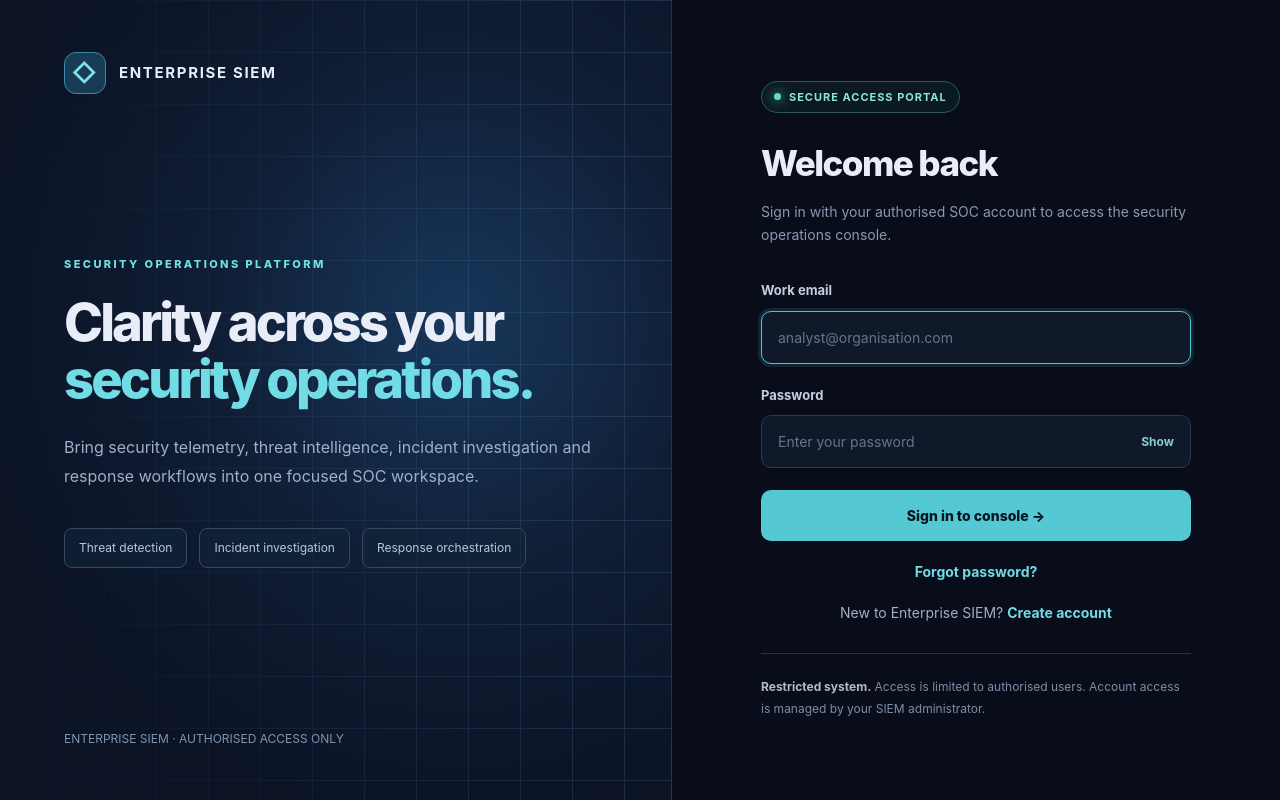
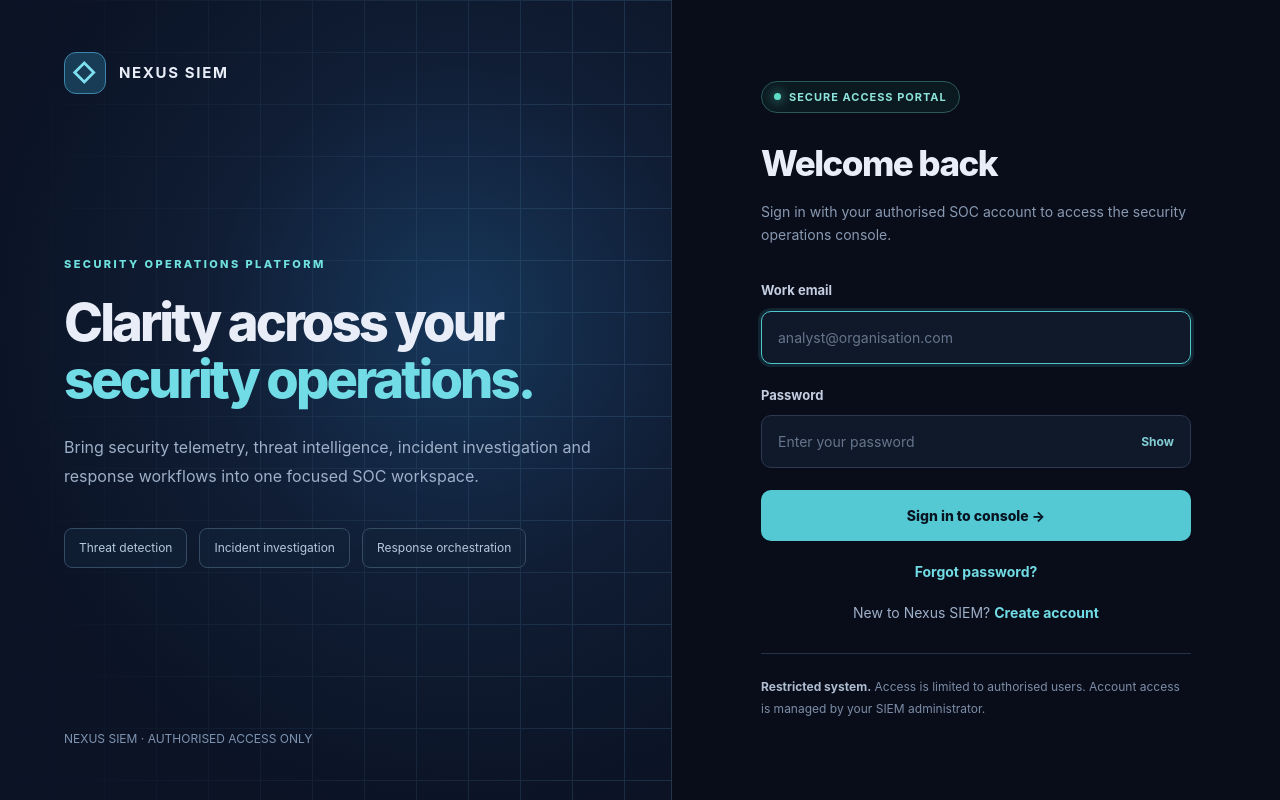
Before and after one commit to Nishanmajhi01/Enterprise-SIEM-Frontend, a React (Vite) app: page /login in a window 1280 px wide. Built offline with nearby package versions, Linux system fonts and the light colour scheme; no server answers.

Commit message:
Brand src/pages/Login.jsx as Nexus SIEM

```diff
--- a/src/pages/Login.jsx
+++ b/src/pages/Login.jsx
@@ -82,7 +82,7 @@ export default function Login() {
     <main className="siem-login">
       <style>{styles}</style>
       <section className="siem-showcase" aria-label="Platform overview">
-        <div className="siem-brand"><span className="siem-logo" aria-hidden="true">◇</span> ENTERPRISE SIEM</div>
+        <div className="siem-brand"><span className="siem-logo" aria-hidden="true">◇</span> NEXUS SIEM</div>
         <div>
           <p className="siem-eyebrow">Security Operations Platform</p>
           <h1>Clarity across your <span>security operations.</span></h1>
@@ -93,7 +93,7 @@ export default function Login() {
             <span className="siem-feature">Response orchestration</span>
           </div>
         </div>
-        <div className="siem-foot">ENTERPRISE SIEM · AUTHORISED ACCESS ONLY</div>
+        <div className="siem-foot">NEXUS SIEM · AUTHORISED ACCESS ONLY</div>
       </section>
       <section className="siem-auth-side" aria-label="Sign in">
         <div className="siem-auth-panel">
@@ -116,7 +116,7 @@ export default function Login() {
             <button className="siem-submit" type="submit" disabled={loading}>{loading ? "Signing in…" : "Sign in to console →"}</button>
           </form>
           <p style={{textAlign:"center",color:"#9eafc8",fontSize:14,marginTop:20}}><Link to="/forgot-password" style={{color:"#71dce5",fontWeight:700}}>Forgot password?</Link></p>
-          <p style={{textAlign:"center",color:"#9eafc8",fontSize:14,marginTop:20}}>New to Enterprise SIEM? <Link to="/register" style={{color:"#71dce5",fontWeight:700}}>Create account</Link></p>
+          <p style={{textAlign:"center",color:"#9eafc8",fontSize:14,marginTop:20}}>New to Nexus SIEM? <Link to="/register" style={{color:"#71dce5",fontWeight:700}}>Create account</Link></p>
           <div className="siem-auth-bottom"><strong>Restricted system.</strong> Access is limited to authorised users. Account access is managed by your SIEM administrator.</div>
         </div>
       </section>
```
